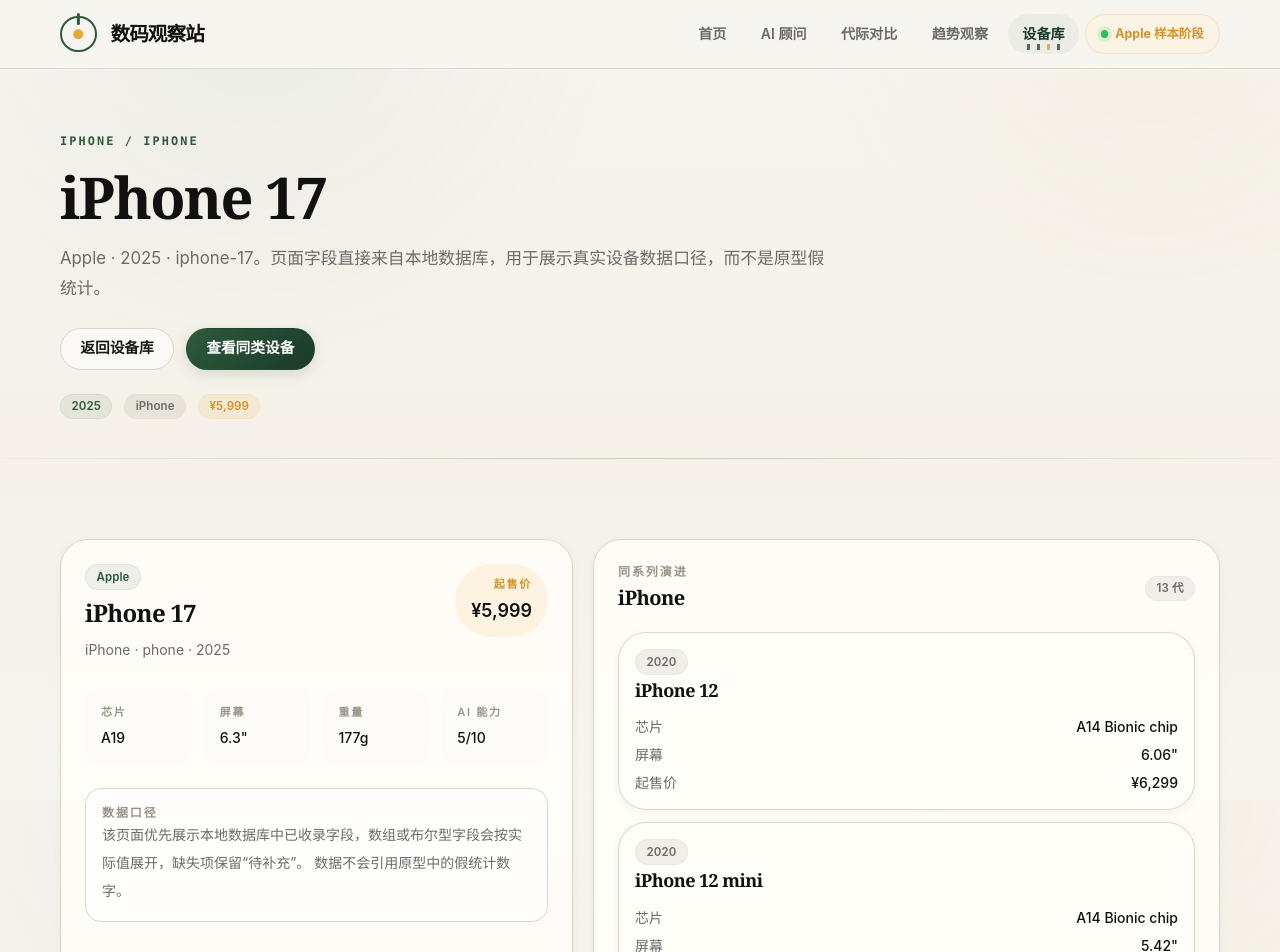
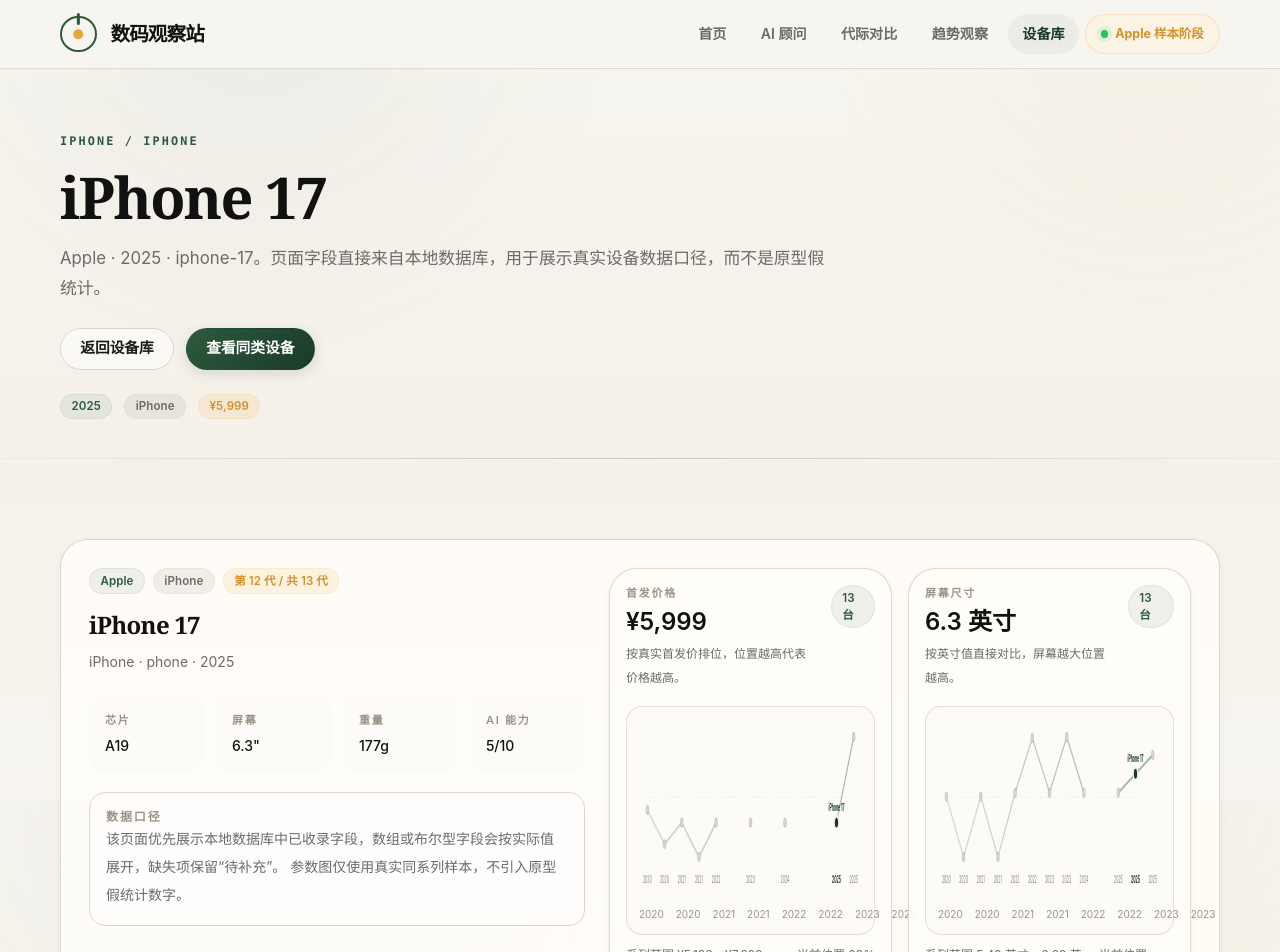
Before and after one commit to LighthouseXy/ai-device-evolution, a Next.js app: page /devices/iphone-17 in a window 1280 px wide. Shown: the top 952 px of the page. Built offline with nearby package versions, Linux system fonts and the light colour scheme.

Commit message:
fix: refine device detail progression charts

```diff
--- a/src/app/devices/[id]/page.tsx
+++ b/src/app/devices/[id]/page.tsx
@@ -10,7 +10,9 @@
 import SectionHeader from "@/components/layout/SectionHeader";
 import TickDivider from "@/components/layout/TickDivider";
 
-function getSpecValue(device: (typeof allDevicesFlat)[number], key: string) {
+type Device = (typeof allDevicesFlat)[number];
+
+function getSpecValue(device: Device, key: string) {
   const value = device.specs?.[key];
   if (value === undefined || value === null || value === "") return null;
   if (typeof value === "boolean") return value ? "支持" : "不支持";
@@ -18,12 +20,24 @@
   return String(value);
 }
 
-function buildRows(device: (typeof allDevicesFlat)[number], keys: Array<[string, string]>) {
-  return keys
-    .map(([label, key]) => {
+function buildRows(device: Device, keys: Array<[string, string]>) {
+  return keys.map(([label, key]) => {
     const value = getSpecValue(device, key);
     return { label, value: value ?? "待补充" };
   });
+}
+
+function formatNumber(value: number) {
+  return new Intl.NumberFormat("zh-CN", { maximumFractionDigits: 2 }).format(value);
+}
+
+function parseChipRank(chip: string) {
+  const normalized = chip.replace(/\s+/g, " ");
+  const match = normalized.match(/\b(?:Apple\s+)?([AM])\s?(\d{1,2})\b/i) ?? normalized.match(/\b(\d{1,2})\b/);
+  if (!match) return null;
+  const raw = match.length > 2 ? match[2] : match[1];
+  const value = Number(raw);
+  return Number.isFinite(value) ? value : null;
 }
 
 function InfoRow({ label, value }: { label: string; value: string }) {
@@ -54,46 +68,209 @@
   );
 }
 
-function DeviceTimelineCard({
-  device,
-  active,
+type TrendMetric = {
+  key: string;
+  label: string;
+  note: string;
+  format: (value: number) => string;
+  getValue: (device: Device) => number | null;
+};
+
+const trendMetrics: TrendMetric[] = [
+  {
+    key: "launchPrice",
+    label: "首发价格",
+    note: "按真实首发价排位，位置越高代表价格越高。",
+    format: (value) => formatMaybeCurrency(value),
+    getValue: (device) => device.launchPrice ?? null,
+  },
+  {
+    key: "screenSize",
+    label: "屏幕尺寸",
+    note: "按英寸值直接对比，屏幕越大位置越高。",
+    format: (value) => `${formatNumber(value)} 英寸`,
+    getValue: (device) => device.screenSize ?? null,
+  },
+  {
+    key: "weight",
+    label: "重量",
+    note: "按克数对比，数值越小越轻。",
+    format: (value) => `${formatNumber(value)} g`,
+    getValue: (device) => device.weight ?? null,
+  },
+  {
+    key: "aiFeatureLevel",
+    label: "AI 能力",
+    note: "来自本地 computed 字段，按 0-10 分级。",
+    format: (value) => `${formatNumber(value)}/10`,
+    getValue: (device) => device.aiFeatureLevel ?? null,
+  },
+  {
+    key: "chipRank",
+    label: "芯片代际",
+    note: "从芯片编号提取的可比较序列，保留真实芯片文本。",
+    format: (value) => `${formatNumber(value)} 代`,
+    getValue: (device) => parseChipRank(device.chip),
+  },
+];
+
+function MetricTrendCard({
+  metric,
+  devices,
+  activeId,
 }: {
-  device: (typeof allDevicesFlat)[number];
-  active?: boolean;
+  metric: TrendMetric;
+  devices: Device[];
+  activeId: string;
 }) {
+  const entries = devices.map((device) => {
+    const value = metric.getValue(device);
+    return { device, value };
+  });
+  const validValues = entries.flatMap((entry) => (typeof entry.value === "number" ? [entry.value] : []));
+  const currentEntry = entries.find((entry) => entry.device.id === activeId) ?? null;
+  const currentValue = currentEntry?.value ?? null;
+  const min = validValues.length ? Math.min(...validValues) : null;
+  const max = validValues.length ? Math.max(...validValues) : null;
+  const span = min !== null && max !== null ? Math.max(max - min, 1) : 1;
+  const width = 640;
+  const height = 180;
+  const paddingX = 24;
+  const paddingTop = 18;
+  const paddingBottom = 42;
+  const usableWidth = width - paddingX * 2;
+  const usableHeight = height - paddingTop - paddingBottom;
+
+  const points = entries.map((entry, index) => {
+    const hasValue = typeof entry.value === "number" && min !== null && max !== null;
+    const x = devices.length <= 1 ? width / 2 : paddingX + (index / (devices.length - 1)) * usableWidth;
+    const y = hasValue ? paddingTop + (1 - ((entry.value as number) - min) / span) * usableHeight : null;
+    return { ...entry, x, y };
+  });
+
+  const pathSegments: string[] = [];
+  let started = false;
+  for (const point of points) {
+    if (point.y === null) {
+      started = false;
+      continue;
+    }
+    const command = started ? "L" : "M";
+    pathSegments.push(`${command} ${point.x.toFixed(1)} ${point.y.toFixed(1)}`);
+    started = true;
+  }
+  const path = pathSegments.join(" ");
+
+  const currentPosition =
+    currentValue !== null && min !== null && max !== null ? (currentValue - min) / span : null;
+  const rangeLabel =
+    min !== null && max !== null ? `${metric.format(min)} - ${metric.format(max)}` : "暂无可比数据";
+
   return (
-    <Link
-      href={`/devices/${device.id}`}
-      className={`card group flex h-full flex-col p-4 transition ${active ? "border-[rgba(45,90,61,0.35)] shadow-[0_10px_30px_rgba(45,90,61,0.12)]" : ""}`}
-      aria-current={active ? "page" : undefined}
-    >
-      <div className="flex items-start justify-between gap-3">
+    <article className="card p-4">
+      <div className="flex items-start justify-between gap-4">
         <div className="grid gap-1">
-          <span className="tag tag-neutral w-fit">{device.releaseYear}</span>
-          <h3 className="text-lg leading-tight text-[var(--text-strong)] group-hover:text-[var(--primary)]">
-            {device.model}
-          </h3>
+          <div className="text-[11px] font-semibold uppercase tracking-[0.16em] text-[var(--text-soft)]">{metric.label}</div>
+          <div className="text-2xl font-semibold text-[var(--text-strong)]">
+            {currentValue !== null ? metric.format(currentValue) : "待补充"}
           </div>
-        {active ? <span className="tag tag-green">当前</span> : null}
+          <p className="text-xs leading-6 text-[var(--text-muted)]">{metric.note}</p>
+        </div>
+        <span className="tag tag-green">{devices.length} 台</span>
       </div>
 
-      <div className="mt-4 grid gap-2 text-sm text-[var(--text-muted)]">
-        <div className="flex items-center justify-between gap-4">
-          <span>芯片</span>
-          <span className="font-medium text-[var(--text-strong)]">{device.chip || "待补充"}</span>
+      <div className="mt-4 rounded-2xl border border-[rgba(221,213,199,0.72)] bg-[var(--bg-soft)] p-3">
+        {path ? (
+          <>
+            <svg
+              aria-label={`${metric.label} 同系列位置图`}
+              className="h-[180px] w-full"
+              preserveAspectRatio="none"
+              role="img"
+              viewBox={`0 0 ${width} ${height}`}
+            >
+              <defs>
+                <linearGradient id={`${metric.key}-line`} x1="0%" x2="100%" y1="0%" y2="0%">
+                  <stop offset="0%" stopColor="rgba(45,90,61,0.18)" />
+                  <stop offset="100%" stopColor="rgba(45,90,61,0.42)" />
+                </linearGradient>
+              </defs>
+              <line
+                stroke="rgba(221,213,199,0.72)"
+                strokeDasharray="4 6"
+                x1={paddingX}
+                x2={width - paddingX}
+                y1={paddingTop + usableHeight / 2}
+                y2={paddingTop + usableHeight / 2}
+              />
+              <path d={path} fill="none" stroke={`url(#${metric.key}-line)`} strokeLinecap="round" strokeLinejoin="round" strokeWidth="3" />
+              {points.map((point) => {
+                if (point.y === null) return null;
+                const isActive = point.device.id === activeId;
+                return (
+                  <g key={`${metric.key}-${point.device.id}`}>
+                    <circle
+                      cx={point.x}
+                      cy={point.y}
+                      fill={isActive ? "var(--primary-strong)" : "rgba(221,213,199,0.96)"}
+                      r={isActive ? 6.5 : 4.4}
+                      stroke={isActive ? "rgba(247,245,240,1)" : "rgba(45,90,61,0.16)"}
+                      strokeWidth={isActive ? 3 : 2}
+                    />
+                    <text
+                      fill={isActive ? "var(--primary-strong)" : "var(--text-soft)"}
+                      fontSize="10"
+                      fontWeight={isActive ? 700 : 500}
+                      textAnchor="middle"
+                      x={point.x}
+                      y={height - 16}
+                    >
+                      {point.device.releaseYear}
+                    </text>
+                  </g>
+                );
+              })}
+              {points.map((point) => {
+                if (point.y === null || point.device.id !== activeId) return null;
+                return (
+                  <text
+                    fill="var(--primary-strong)"
+                    fontSize="10"
+                    fontWeight="700"
+                    textAnchor="middle"
+                    x={point.x}
+                    y={Math.max(point.y - 12, 12)}
+                    key={`${metric.key}-${point.device.id}-label`}
+                  >
+                    {point.device.model}
+                  </text>
+                );
+              })}
+            </svg>
+
+            <div className="mt-2 flex items-center justify-between gap-3 text-[10px] text-[var(--text-soft)]">
+              {points.map((point) => (
+                <span
+                  className={point.device.id === activeId ? "font-semibold text-[var(--primary-strong)]" : ""}
+                  key={`${metric.key}-${point.device.id}-axis`}
+                >
+                  {point.device.releaseYear}
+                </span>
+              ))}
             </div>
-        <div className="flex items-center justify-between gap-4">
-          <span>屏幕</span>
-          <span className="font-medium text-[var(--text-strong)]">
-            {typeof device.screenSize === "number" ? `${device.screenSize}"` : "待补充"}
-          </span>
+          </>
+        ) : (
+          <div className="flex h-[180px] items-center justify-center rounded-2xl border border-dashed border-[rgba(221,213,199,0.7)] bg-white/70 text-sm text-[var(--text-muted)]">
+            该指标暂无足够数据
           </div>
-        <div className="flex items-center justify-between gap-4">
-          <span>起售价</span>
-          <span className="font-medium text-[var(--text-strong)]">{formatMaybeCurrency(device.launchPrice)}</span>
+        )}
       </div>
+
+      <div className="mt-3 flex items-center justify-between gap-3 text-xs text-[var(--text-muted)]">
+        <span>系列范围 {rangeLabel}</span>
+        <span>{currentPosition !== null ? `当前位置 ${Math.round(currentPosition * 100)}%` : "当前位置 —"}</span>
       </div>
-    </Link>
+    </article>
   );
 }
 
@@ -131,9 +308,6 @@
 
   const seriesDevices = getDevicesBySeriesFlat(device.series);
   const currentIndex = seriesDevices.findIndex((item) => item.id === device.id);
-  const previousDevice = currentIndex > 0 ? seriesDevices[currentIndex - 1] : null;
-  const nextDevice = currentIndex >= 0 && currentIndex < seriesDevices.length - 1 ? seriesDevices[currentIndex + 1] : null;
-
   const performanceRows = buildRows(device, [
     ["芯片", "chip"],
     ["CPU", "cpu"],
@@ -209,27 +383,27 @@
       />
 
       <section className="section pt-0">
-        <div className="section-inner grid gap-5 lg:grid-cols-[0.9fr_1.1fr]">
-          <div className="card p-6">
-            <div className="flex items-start justify-between gap-4">
+        <div className="section-inner">
+          <div className="card overflow-hidden p-6 lg:p-7">
+            <div className="grid gap-6 xl:grid-cols-[minmax(0,0.92fr)_minmax(0,1.08fr)] xl:items-start">
+              <div className="grid gap-5">
+                <div className="grid gap-4">
+                  <div className="flex flex-wrap items-center gap-2">
+                    <span className="tag tag-green w-fit">{device.brand}</span>
+                    <span className="tag tag-neutral">{device.series}</span>
+                    <span className="tag tag-amber">
+                      {currentIndex >= 0 ? `第 ${currentIndex + 1} 代 / 共 ${seriesDevices.length} 代` : `${seriesDevices.length} 代样本`}
+                    </span>
+                  </div>
                   <div className="grid gap-2">
-                <span className="tag tag-green w-fit">{device.brand}</span>
                     <h2 className="text-2xl leading-tight text-[var(--text-strong)]">{device.model}</h2>
                     <p className="text-sm leading-7 text-[var(--text-muted)]">
                       {device.series} · {device.category} · {device.releaseYear}
                     </p>
                   </div>
-              <div className="rounded-full bg-[var(--accent-soft)] px-4 py-3 text-right">
-                <div className="text-[11px] font-semibold uppercase tracking-[0.16em] text-[var(--accent-strong)]">
-                  起售价
-                </div>
-                <div className="mt-1 text-lg font-semibold text-[var(--text-strong)]">
-                  {formatMaybeCurrency(device.launchPrice)}
-                </div>
-              </div>
                 </div>
 
-            <div className="mt-6 grid grid-cols-2 gap-3 sm:grid-cols-4">
+                <div className="grid grid-cols-2 gap-3 sm:grid-cols-4">
                   <div className="rounded-2xl bg-[var(--bg-soft)] p-4">
                     <div className="text-[11px] font-semibold uppercase tracking-[0.16em] text-[var(--text-soft)]">芯片</div>
                     <div className="mt-2 text-sm font-medium text-[var(--text-strong)]">{device.chip || "待补充"}</div>
@@ -254,28 +428,20 @@
                   </div>
                 </div>
 
-            <div className="mt-6 rounded-2xl border border-[var(--border)] bg-white/75 p-4">
+                <div className="rounded-2xl border border-[var(--border)] bg-white/75 p-4">
                   <div className="text-xs font-semibold uppercase tracking-[0.16em] text-[var(--text-soft)]">数据口径</div>
                   <p className="mt-2 text-sm leading-7 text-[var(--text-muted)]">
                     该页面优先展示本地数据库中已收录字段，数组或布尔型字段会按实际值展开，缺失项保留“待补充”。
-                数据不会引用原型中的假统计数字。
+                    参数图仅使用真实同系列样本，不引入原型假统计数字。
                   </p>
                 </div>
               </div>
 
-          <div className="card p-6">
-            <div className="flex items-center justify-between gap-4">
-              <div className="grid gap-1">
-                <div className="text-xs font-semibold uppercase tracking-[0.16em] text-[var(--text-soft)]">同系列演进</div>
-                <h3 className="text-xl text-[var(--text-strong)]">{device.series}</h3>
+              <div className="grid gap-4 md:grid-cols-2">
+                {trendMetrics.map((metric) => (
+                  <MetricTrendCard activeId={device.id} devices={seriesDevices} key={metric.key} metric={metric} />
+                ))}
               </div>
-              <span className="tag tag-neutral">{seriesDevices.length} 代</span>
-            </div>
-
-            <div className="mt-5 grid gap-3">
-              {seriesDevices.map((item) => (
-                <DeviceTimelineCard key={item.id} device={item} active={item.id === device.id} />
-              ))}
             </div>
           </div>
         </div>
@@ -301,26 +467,6 @@
           </div>
         </div>
       </section>
-
-      <TickDivider className="site-container" />
-
-      <section className="section pt-0">
-        <div className="section-inner">
-          <SectionHeader
-            eyebrow="前后代际"
-            title="查看前后机型"
-            description="同系列的前后机型可以快速比较代际演进脉络。"
-          />
-
-          <div className="grid gap-4 md:grid-cols-2">
-            {previousDevice ? <DeviceTimelineCard device={previousDevice} /> : null}
-            {nextDevice ? <DeviceTimelineCard device={nextDevice} /> : null}
-            {!previousDevice && !nextDevice ? (
-              <div className="card p-6 text-sm text-[var(--text-muted)]">当前系列暂无更多前后机型。</div>
-            ) : null}
-          </div>
-        </div>
-      </section>
     </main>
   );
 }
--- a/src/app/globals.css
+++ b/src/app/globals.css
@@ -521,40 +521,6 @@
   background: rgba(45, 90, 61, 0.05);
 }
 
-.site-nav-link-active::after {
-  content: "";
-  position: absolute;
-  left: 0.8rem;
-  right: 0.8rem;
-  bottom: 0.25rem;
-  height: 0.36rem;
-  border-radius: 999px;
-  background:
-    linear-gradient(
-      90deg,
-      transparent 0%,
-      transparent 14%,
-      var(--primary) 14%,
-      var(--primary) 21%,
-      transparent 21%,
-      transparent 36%,
-      var(--primary) 36%,
-      var(--primary) 43%,
-      transparent 43%,
-      transparent 58%,
-      var(--accent) 58%,
-      var(--accent) 65%,
-      transparent 65%,
-      transparent 80%,
-      var(--primary) 80%,
-      var(--primary) 87%,
-      transparent 87%,
-      transparent 100%
-    );
-  opacity: 0.85;
-  pointer-events: none;
-}
-
 .site-nav-pill {
   display: inline-flex;
   align-items: center;
```
Lines whose indentation alone changed are shown as unchanged.
